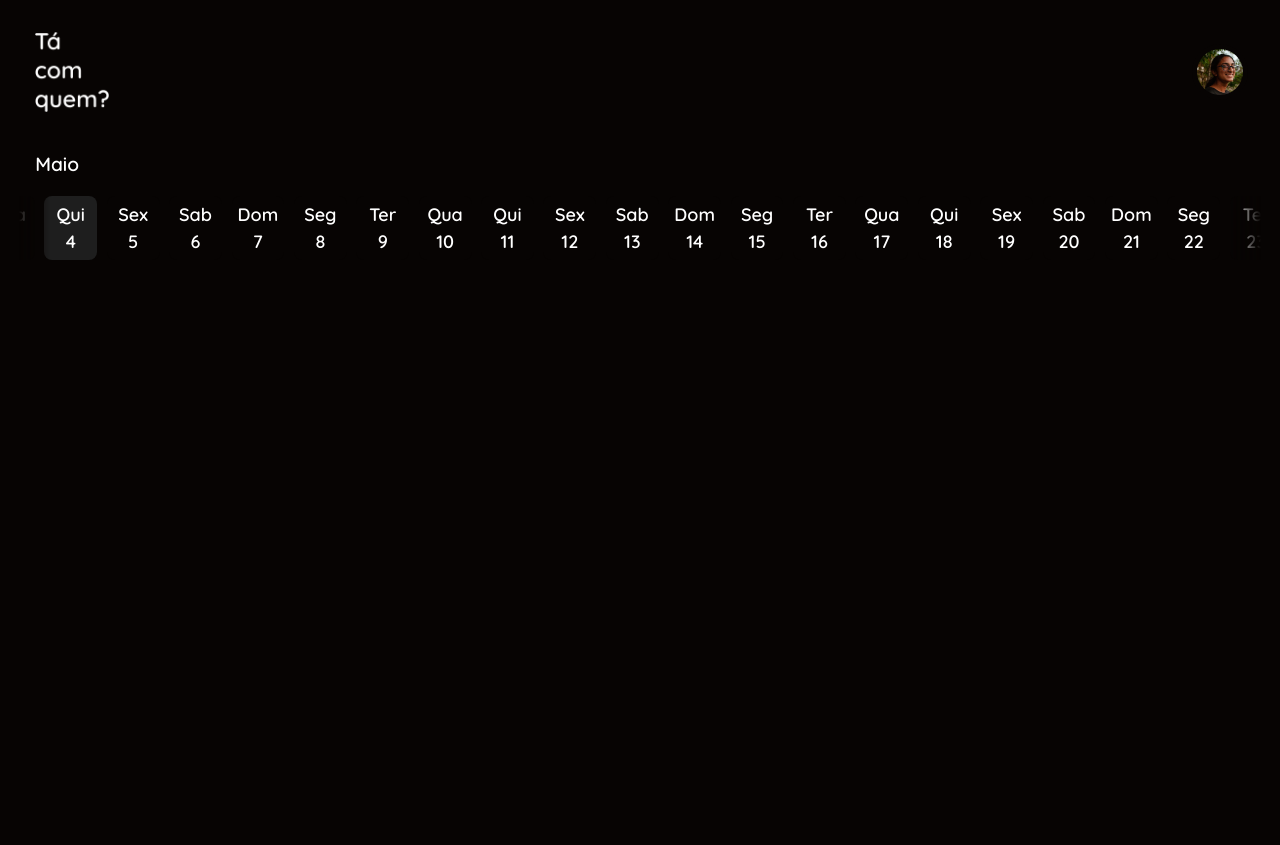
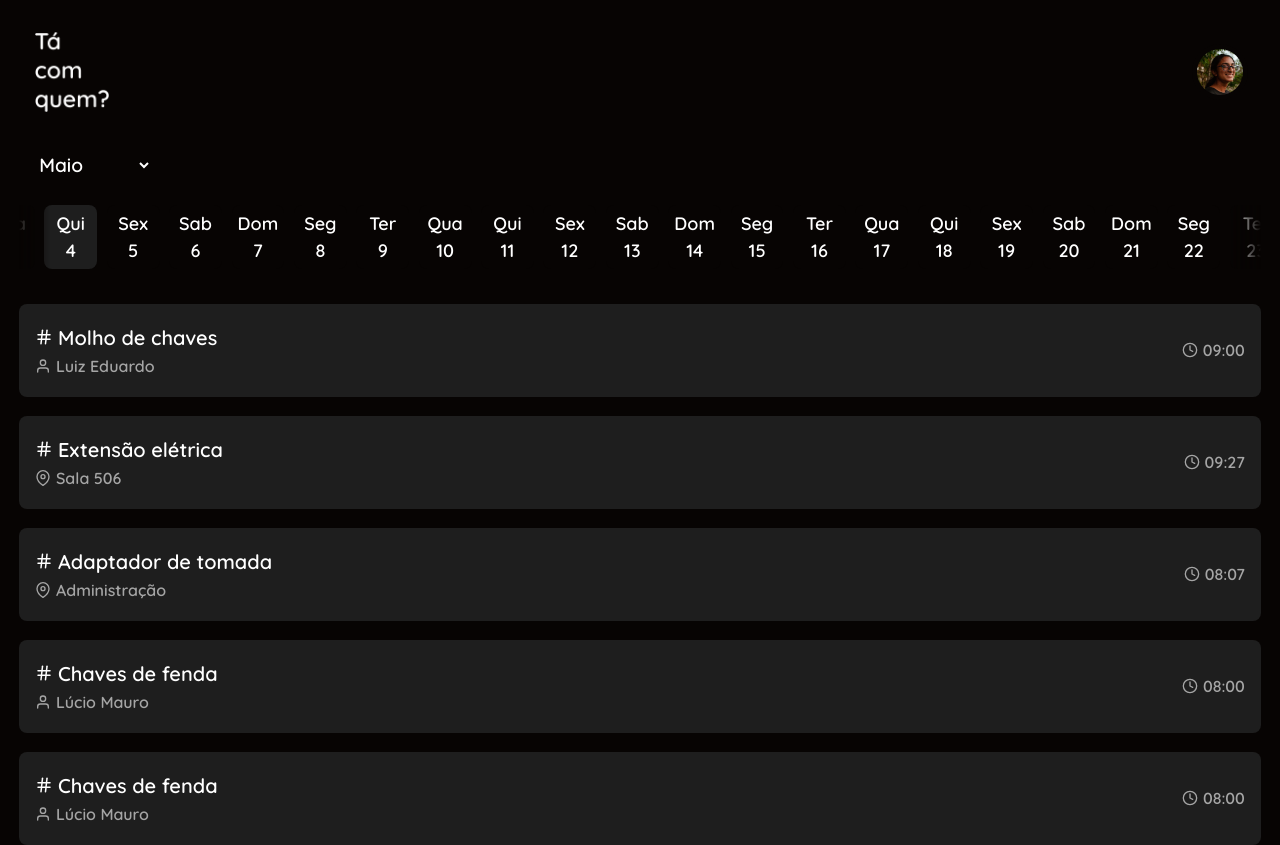
Before and after one commit to Luizefz/TaComQuem, a React (Create React App) app: page / in a window 1280 px wide. Shown: the top 845 px of the page. Before the commit the page ends 800 px from the top, so only its background shows below. Built offline with nearby package versions, Linux system fonts and the light colour scheme; the HTML template or start-up script is replaced by a standard one.

Commit message:
feat: add Cards and chage the Month selector

```diff
--- a/package.json
+++ b/package.json
@@ -13,6 +13,7 @@
     "framer-motion": "^10.12.7",
     "react": "^18.2.0",
     "react-dom": "^18.2.0",
+    "react-icons": "^4.8.0",
     "react-scripts": "5.0.1",
     "react-slick": "^0.29.0",
     "sass": "^1.62.1",
--- a/src/App.tsx
+++ b/src/App.tsx
@@ -1,5 +1,5 @@
 import React from 'react';
-import Home from './pages/Home';
+import Home from './pages/Home/Home';
 import Header from './components/Header';
 
 function App() {
--- a/src/components/Calendar/Calendar.module.scss
+++ b/src/components/Calendar/Calendar.module.scss
@@ -5,11 +5,13 @@
     padding: .5rem 1.2rem;
     gap: 1rem;
     box-sizing: border-box;
-    height: 8rem;
+    height: 9rem;
 
-    h1 {
+    &__calendar_month {
+        max-width: 7.5rem;
         font-size: larger;
-        padding: 0 1rem;
+        margin: 0 1rem;
+        background-color: var(--black);
     }
 
     &__calendar_list {
--- a/src/components/CalendarMonth/index.tsx
+++ b/src/components/CalendarMonth/index.tsx
@@ -1,5 +1,6 @@
-import React from 'react'
+import React, { useState } from 'react'
 import { ICalendar } from '../../shared/Interfaces/ICalendar';
+import styles from '../Calendar/Calendar.module.scss';
 
 function CalendarMonth({ month = 0 }: Partial<ICalendar>) {
 
@@ -18,8 +19,18 @@ function CalendarMonth({ month = 0 }: Partial<ICalendar>) {
         "Dezembro"
     ];
 
+    const [monthSelector, setMonthSelector] = useState('' || months[month])
+
     return (
-        <h1>{months[month]}</h1>
+        <select
+            className={styles.container__calendar_month}
+            value={monthSelector}
+            onChange={e => setMonthSelector(e.target.value)}
+        >
+            {months.map(monthOTY =>
+                <option value={monthOTY}>{monthOTY}</option>
+            )}
+        </select>
     )
 }
 
--- /dev/null
+++ b/src/components/CardList/Card/index.tsx
@@ -0,0 +1,36 @@
+import React from 'react'
+import styles from '../CardList.module.scss'
+import { FiClock, FiHash, FiMapPin, FiUser } from "react-icons/fi";
+
+function Card({ item }: any) {
+
+    return (
+        <div className={styles.container__card}>
+            <div className={styles.container__card_item_info}>
+                <div className={styles.container__card_item_name}>
+                    <FiHash size={18} aria-label='Item' />
+                    <h1>{item.name}</h1>
+                </div>
+                <div className={styles.container__card_item_location}>
+                    {item.location.returned ?
+                        <>
+                            <FiMapPin size={16} aria-label='Localização do item' />
+                            <p>{item.location.place}</p>
+                        </>
+                        :
+                        <>
+                            <FiUser size={16} aria-label='Detentor do ítem' />
+                            <p>{item.location.holder}</p>
+                        </>
+                    }
+                </div>
+            </div>
+            <div className={styles.container__card_item_timestamp}>
+                <FiClock aria-label='Visto por último' />
+                <p>{item.timestamp}</p>
+            </div>
+        </div>
+    )
+}
+
+export default Card
--- /dev/null
+++ b/src/components/CardList/CardList.module.scss
@@ -0,0 +1,60 @@
+.container {
+    display: flex;
+    flex-direction: column;
+    margin: 1rem 1.2rem;
+    overflow-y: hidden;
+    height: 100%;
+    mask-image: linear-gradient(to botom, transparent 0%, black 32px, black calc(100% - 32px), transparent 100%);
+    gap: 1.2rem;
+
+    &__card {
+        display: flex;
+        justify-content: space-between;
+        align-items: center;
+        padding: 0.4rem 1rem;
+        height: 5rem;
+        border-radius: 8px;
+        background-color: var(--grey);
+
+        &_item_info {
+            display: flex;
+            flex-direction: column;
+            gap: .4rem;
+        }
+
+        &_item_name {
+            display: flex;
+            align-items: center;
+            gap: .3rem;
+            white-space: nowrap;
+
+            h1 {
+                max-width: calc(100vw - 10rem);
+                overflow: hidden;
+                text-overflow: ellipsis;
+                font-size: 20px;
+            }
+        }
+
+        &_item_location {
+            display: flex;
+            align-items: center;
+            gap: .3rem;
+            opacity: 0.6;
+
+            p {
+                max-width: calc(100vw - 10rem);
+                overflow: hidden;
+                text-overflow: ellipsis;
+                font-size: 16px;
+            }
+        }
+
+        &_item_timestamp {
+            display: flex;
+            align-items: center;
+            gap: .3rem;
+            opacity: 0.6;
+        }
+    }
+}
--- /dev/null
+++ b/src/components/CardList/index.tsx
@@ -0,0 +1,13 @@
+import React from 'react'
+import styles from './CardList.module.scss'
+import Card from './Card'
+
+function CardList({ children }: { children: React.ReactNode }) {
+    return (
+        <section className={styles.container}>
+            {children}
+        </section>
+    )
+}
+
+export default CardList
--- a/src/index.css
+++ b/src/index.css
@@ -20,7 +20,7 @@ fieldset, form, label, legend,
 table, caption, tbody, tfoot, thead, tr, th, td,
 article, aside, canvas, details, embed,
 figure, figcaption, footer, header, hgroup,
-menu, nav, output, ruby, section, summary,
+menu, nav, output, ruby, section, select, summary,
 time, mark, audio, video {
   margin: 0;
   padding: 0;
--- a/src/pages/Home.tsx
+++ /dev/null
@@ -1,17 +0,0 @@
-import React from 'react'
-import Calendar from '../components/Calendar'
-
-function Home() {
-
-    // useEffect(() => {
-    //     document.title = "Ta com quem?"
-    // }, [])
-
-    return (
-        <div>
-            <Calendar month={4} year={2023} />
-        </div>
-    )
-}
-
-export default Home
--- /dev/null
+++ b/src/pages/Home/Home.tsx
@@ -0,0 +1,62 @@
+import React from 'react'
+import Calendar from '../../components/Calendar'
+import CardList from '../../components/CardList'
+import Card from '../../components/CardList/Card'
+
+function Home() {
+
+    // useEffect(() => {
+    //     document.title = "Ta com quem?"
+    // }, [])
+    let data = [
+        {
+            'id': 0,
+            'name': 'Molho de chaves',
+            'location': { 'returned': false, 'place': null, 'holder': 'Luiz Eduardo' },
+            'timestamp': '09:00'
+        },
+        {
+            'id': 1,
+            'name': 'Extensão elétrica',
+            'location': { 'returned': true, 'place': 'Sala 506', 'holder': 'José Arnaldo' },
+            'timestamp': '09:27'
+        },
+        {
+            'id': 2,
+            'name': 'Adaptador de tomada',
+            'location': { 'returned': true, 'place': 'Administração', 'holder': 'Davi Souza' },
+            'timestamp': '08:07'
+        },
+        {
+            'id': 3,
+            'name': 'Chaves de fenda',
+            'location': { 'returned': false, 'place': null, 'holder': 'Lúcio Mauro' },
+            'timestamp': '08:00'
+        },
+        {
+            'id': 4,
+            'name': 'Chaves de fenda',
+            'location': { 'returned': false, 'place': null, 'holder': 'Lúcio Mauro' },
+            'timestamp': '08:00'
+        },
+        {
+            'id': 5,
+            'name': 'Chaves de fenda',
+            'location': { 'returned': false, 'place': null, 'holder': 'Lúcio Mauro' },
+            'timestamp': '08:00'
+        }
+    ]
+    return (
+        <div>
+            <Calendar month={4} year={2023} />
+
+            <CardList>
+                {data.map(cardItem =>
+                    <Card item={cardItem} />
+                )}
+            </CardList>
+        </div>
+    )
+}
+
+export default Home
```
Also changed, not shown: 1 other file (tests, documents, lock files or other folders).
